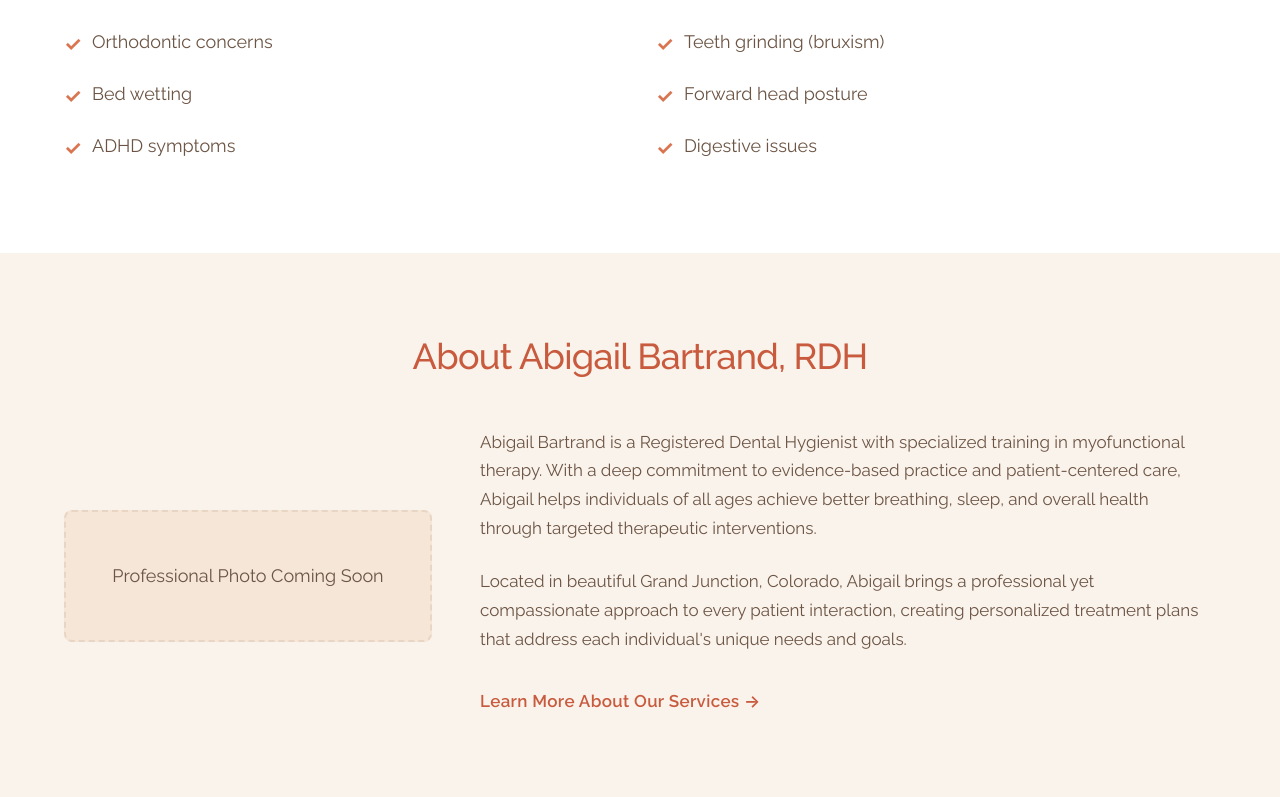
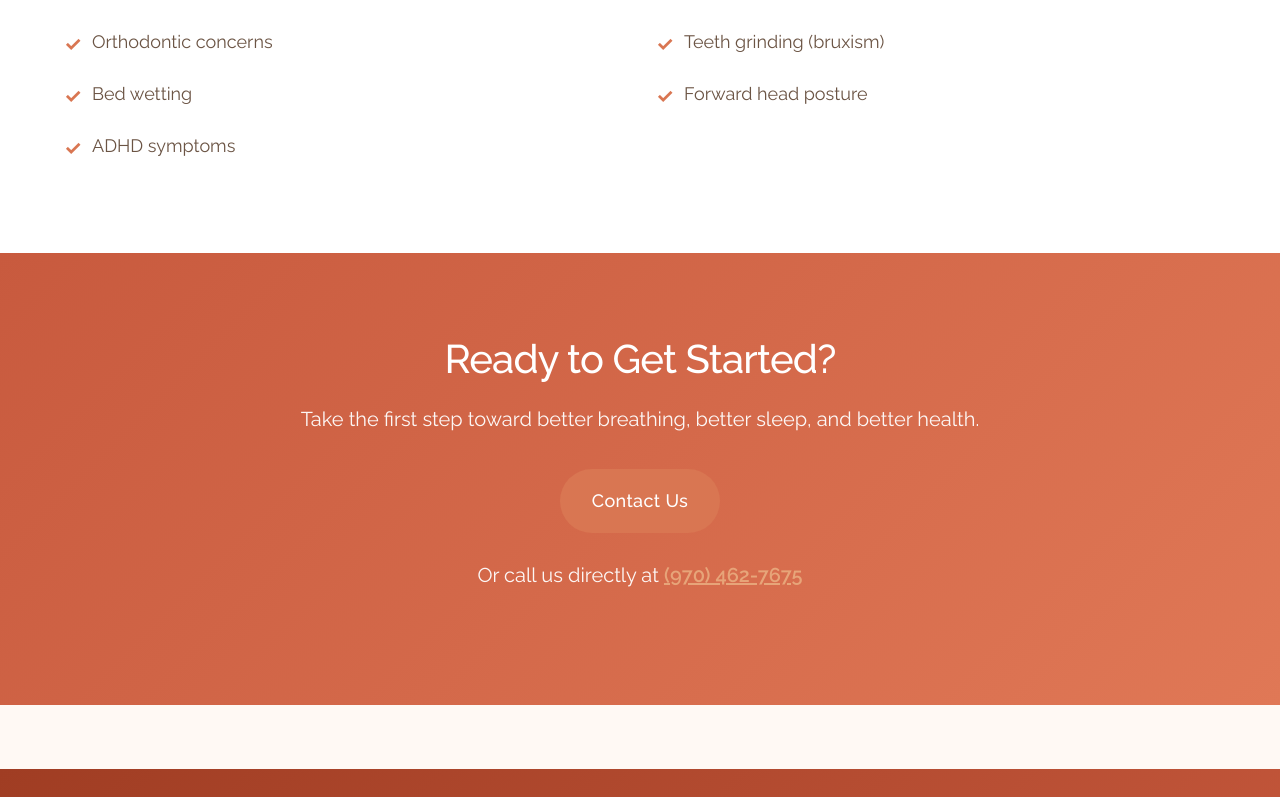
Before and after one commit to abbybartrand-myo/elevation-myo-website, a React (Vite) app: page / in a window 1280 px wide. Shown: the part 1683-2480 px from the top of the page. Built offline with nearby package versions, Linux system fonts and the light colour scheme.

Commit message:
Fixed scrolling issue and removed bio section on Home

```diff
--- a/src/App.jsx
+++ b/src/App.jsx
@@ -1,6 +1,7 @@
 import { BrowserRouter as Router, Routes, Route } from 'react-router-dom'
 import Navbar from './components/Navbar'
 import Footer from './components/Footer'
+import ScrollToTop from './components/ScrollToTop'
 import Home from './pages/Home'
 import Information from './pages/Information'
 import FAQ from './pages/FAQ'
@@ -11,6 +12,7 @@ import Resources from './pages/Resources'
 function App() {
   return (
     <Router>
+      <ScrollToTop />
       <div className="app">
         <Navbar />
         <main className="main-content">
--- a/src/pages/Home.jsx
+++ b/src/pages/Home.jsx
@@ -75,34 +75,7 @@ function Home() {
                 <li>Chronic headaches</li>
                 <li>Teeth grinding (bruxism)</li>
                 <li>Forward head posture</li>
-                <li>Digestive issues</li>
               </ul>
-            </div>
-          </div>
-        </div>
-      </section>
-
-      {/* About Abigail Section */}
-      <section className="section about-section">
-        <div className="container">
-          <h2>About Abigail Bartrand, RDH</h2>
-          <div className="about-content">
-            <div className="about-image-placeholder">
-              <div className="placeholder-box">Professional Photo Coming Soon</div>
-            </div>
-            <div className="about-text">
-              <p>
-                Abigail Bartrand is a Registered Dental Hygienist with specialized training in
-                myofunctional therapy. With a deep commitment to evidence-based practice and
-                patient-centered care, Abigail helps individuals of all ages achieve better
-                breathing, sleep, and overall health through targeted therapeutic interventions.
-              </p>
-              <p>
-                Located in beautiful Grand Junction, Colorado, Abigail brings a professional yet
-                compassionate approach to every patient interaction, creating personalized treatment
-                plans that address each individual's unique needs and goals.
-              </p>
-              <Link to="/information" className="btn btn-link">Learn More About Our Services →</Link>
             </div>
           </div>
         </div>
```
